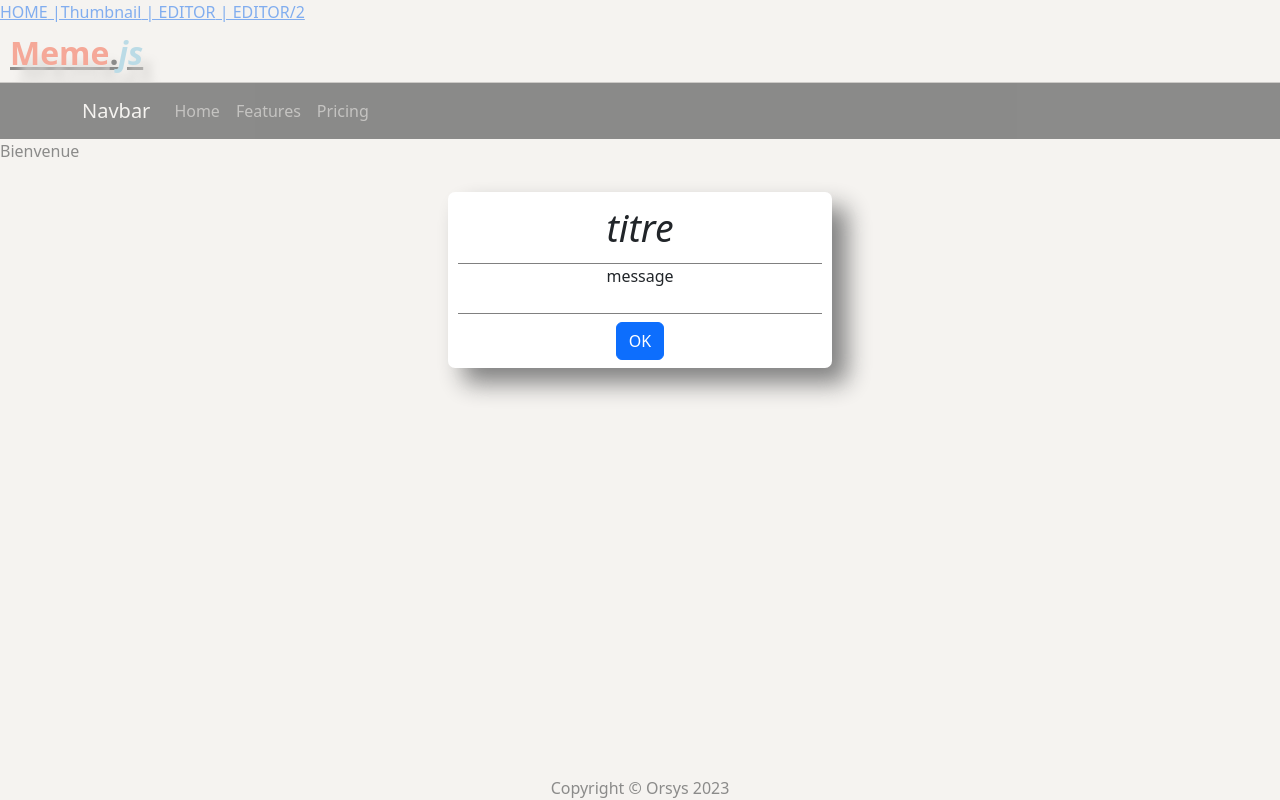
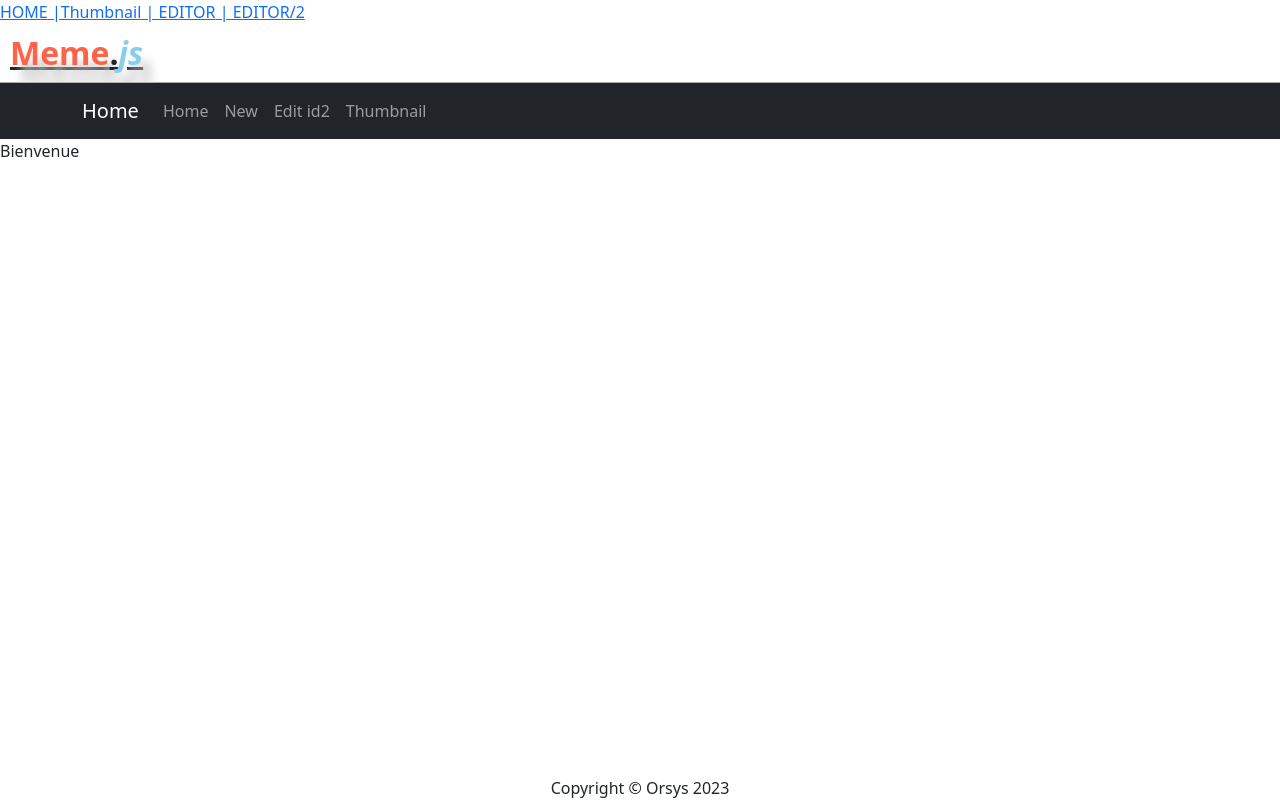
Before and after one commit to LouisBossart/exemple-react-formation, a React (Create React App) app: page / in a window 1280 px wide. Built offline with nearby package versions, Linux system fonts and the light colour scheme; data requests are answered from the project's data file; what orsys-tjs-meme would draw is missing.

Commit message:
last update

```diff
--- a/src/App/components/uis/MemeThumbnail/MemeThumbnail.jsx
+++ b/src/App/components/uis/MemeThumbnail/MemeThumbnail.jsx
@@ -4,17 +4,20 @@ import styles from "./MemeThumbnail.module.css";
 import { useSelector, useDispatch } from "react-redux";
 import { MemeSVGViewer } from "orsys-tjs-meme";
 import { changeMeme } from "../../../store/currentSlice";
+import { Link } from "react-router-dom";
 const MemeThumbnail = (props) => {
   return (
     <div className={styles.MemeThumbnail} data-testid="MemeThumbnail">
-      <div clasName={styles.container}>
+      <div className={styles.container}>
         {props.memes.map((m, i) => (
-          <div onClick={props.onmemeclick(m)} key={i}>
+          <div onClick={props.onmemeclick(m)} key={"m"+i}>
+            <Link to={"/editor/"+m.id}>
             <MemeSVGViewer
               meme={m}
               image={props.images.find((img) => img.id === m.imageId)}
-              basePath={props.basePath}
+              basePath=""
             />
+            </Link>
           </div>
         ))}
       </div>
@@ -25,11 +28,11 @@ const MemeThumbnail = (props) => {
 MemeThumbnail.propTypes = {
   memes: PropTypes.array.isRequired,
   images: PropTypes.array.isRequired,
-  basePath: PropTypes.string,
-  onmemeclick: PropTypes.func.isRequired,
 };
 MemeThumbnail.defaultValue = {
   basePath: "",
+  images:[],
+  memes:[]
 };
 
 export default function ConnectedComponent(props) {
@@ -39,9 +42,6 @@ export default function ConnectedComponent(props) {
     <MemeThumbnail
       {...props}
       {...ressources}
-      onmemeclick={(meme) => {
-        d(changeMeme(meme));
-      }}
-    ></MemeThumbnail>
+    />
   );
 }
--- a/src/App/components/uis/Navbar/Navbar.jsx
+++ b/src/App/components/uis/Navbar/Navbar.jsx
@@ -1,18 +1,31 @@
 import React from "react";
 import PropTypes from "prop-types";
 import styles from "./Navbar.module.css";
-import {Nav, Container, Navbar as NavBar} from 'react-bootstrap'
-import '../../../../../node_modules/bootstrap/dist/css/bootstrap.css'
+import { Nav, Container, Navbar as NavBar } from "react-bootstrap";
+import "../../../../../node_modules/bootstrap/dist/css/bootstrap.css";
+import { Link } from "react-router-dom";
+import { LinkContainer } from "react-router-bootstrap";
 const Navbar = (props) => {
   return (
     <div className={styles.Navbar} data-testid="Navbar">
       <NavBar bg="dark" data-bs-theme="dark">
         <Container>
-          <NavBar.Brand href="#home">Navbar</NavBar.Brand>
+          <LinkContainer to={"/home"}>
+            <NavBar.Brand>Home</NavBar.Brand>
+          </LinkContainer>
           <Nav className="me-auto">
-            <Nav.Link href="#home">Home</Nav.Link>
-            <Nav.Link href="#features">Features</Nav.Link>
-            <Nav.Link href="#pricing">Pricing</Nav.Link>
+            <LinkContainer to={"/home"}>
+              <Nav.Link>Home</Nav.Link>
+            </LinkContainer>
+            <LinkContainer to={"/editor"}>
+              <Nav.Link>New</Nav.Link>
+            </LinkContainer>
+            <LinkContainer to={"/editor/2"}>
+              <Nav.Link>Edit id2</Nav.Link>
+            </LinkContainer>
+            <LinkContainer to={"/thumbnail"}>
+              <Nav.Link>Thumbnail</Nav.Link>
+            </LinkContainer>
           </Nav>
         </Container>
       </NavBar>
--- a/src/App/pages/thumbnail.jsx
+++ b/src/App/pages/thumbnail.jsx
@@ -1,5 +1,5 @@
 import React from "react";
-import { MemeSVGThumbnail } from "orsys-tjs-meme";
+import MemeSVGThumbnail from "../components/uis/MemeThumbnail/MemeThumbnail";
 
 export default function Thumbnail() {
   return <MemeSVGThumbnail />;
--- a/src/App/store/modalSlice.js
+++ b/src/App/store/modalSlice.js
@@ -2,7 +2,7 @@ import { createSlice } from '@reduxjs/toolkit'
 
 const initialState ={
     title: "titre",
-    isOpen: true,
+    isOpen: false,
     message: "message",
   }
 
```
